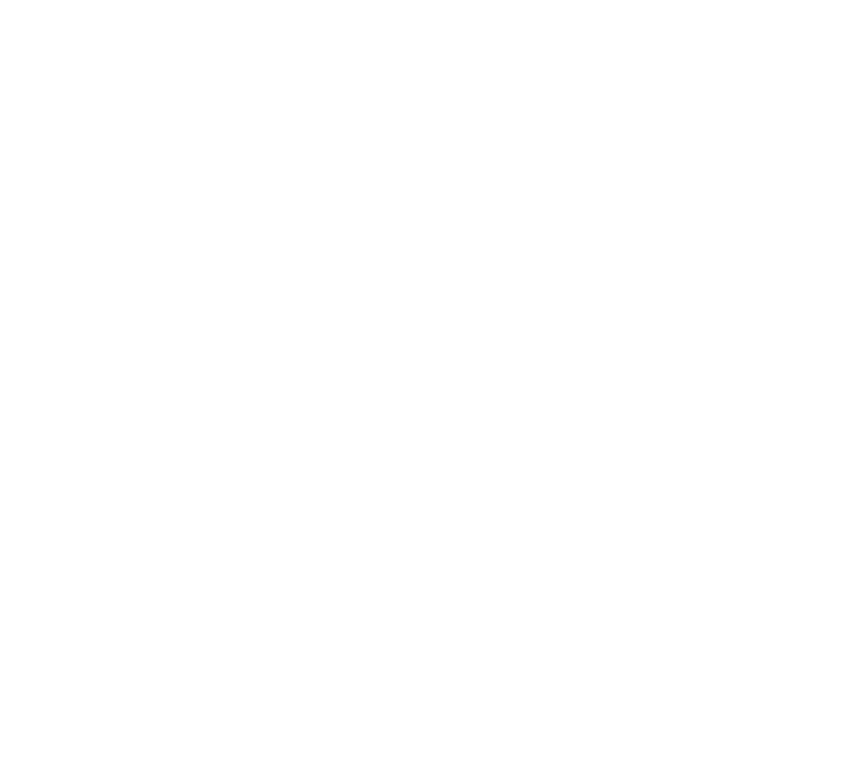
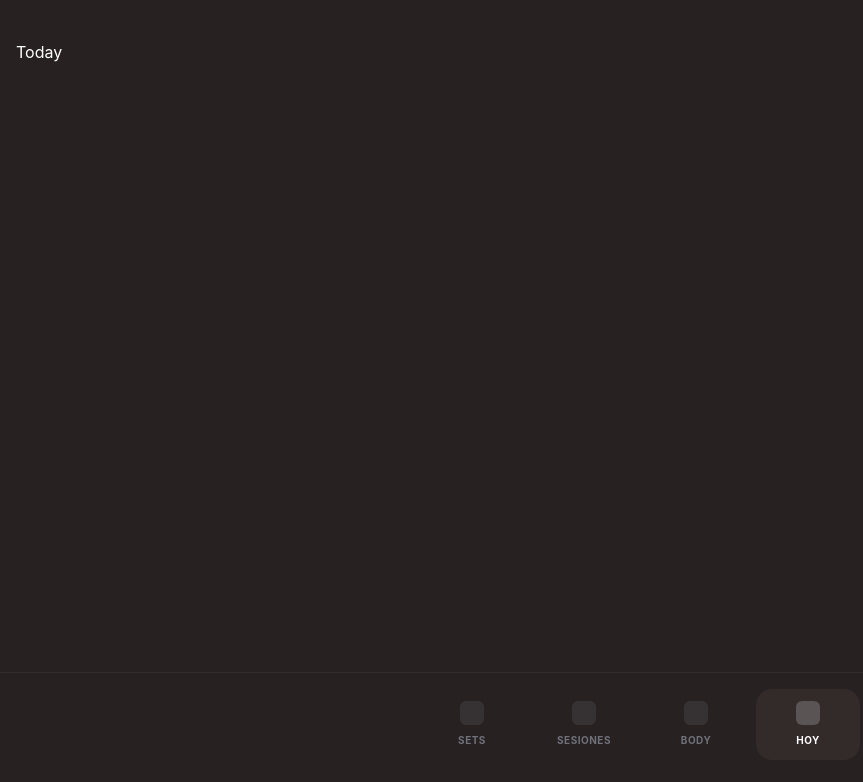
Before and after one commit to manur31/karga, a React (Vite) app: page /today in a window 1280 px wide. Shown: the top 782 px of the page, without its empty margins (0-863 px from the left). Built offline with nearby package versions, Linux system fonts and the light colour scheme.

Commit message:
feat: layout base y tabbar

```diff
--- a/src/App.jsx
+++ b/src/App.jsx
@@ -1,5 +1,6 @@
 import { BrowserRouter, Routes, Route } from "react-router"
 import ProtectedRoutes from "./ProtectedRoutes"
+import MainLayout from "./layouts/MainLayout"
 
 function App() {
 
@@ -12,10 +13,12 @@
           <Route path={'/register'} element/>
           <Route path={'/onboarding'} element/>
           <Route element={<ProtectedRoutes/>}>
-            <Route path={'/sets'} element/>
-            <Route path={'/sessions'} element/>
-            <Route path={'/body'} element/>
-            <Route path={'/today'} element/>
+            <Route element={<MainLayout />}>
+              <Route path={'/sets'} element={<div>Sets</div>} />
+              <Route path={'/sessions'} element={<div>Sessions</div>} />
+              <Route path={'/body'} element={<div>Body</div>} />
+              <Route path={'/today'} element={<div>Today</div>} />
+            </Route>
           </Route>
         </Routes>
       </BrowserRouter>
@@ -23,4 +26,4 @@
   )
 }
 
-export default App
+export default App;
--- /dev/null
+++ b/src/components/TabBar/TabBar.jsx
@@ -0,0 +1,34 @@
+import { NavLink } from "react-router";
+
+const navItems = [
+  { path: "/sets", label: "Sets" },
+  { path: "/sessions", label: "Sesiones" },
+  { path: "/body", label: "Body" },
+  { path: "/today", label: "Hoy" },
+];
+
+export default function TabBar() {
+  return (
+    <nav className="fixed bottom-0 left-0 right-0 bg-[#272121] border-t border-white/5 px-2 pb-10 pt-4 z-50">
+      <div className="flex justify-between items-center w-full max-w-md mx-auto">
+        {navItems.map((item) => (
+          <NavLink
+            key={item.path}
+            to={item.path}
+            className={({ isActive }) => `
+              flex-1 flex flex-col items-center justify-center gap-1.5 py-3 mx-1 rounded-2xl transition-all duration-200
+              ${isActive ? "bg-[#332A2A] text-karga-orange" : "text-zinc-500"}
+            `}
+          >
+            {/* placeholder */}
+            <div className="w-6 h-6 bg-current opacity-20 rounded-md mb-0.5" />
+
+            <span className="text-[10px] font-bold uppercase tracking-wider">
+              {item.label}
+            </span>
+          </NavLink>
+        ))}
+      </div>
+    </nav>
+  );
+}
--- /dev/null
+++ b/src/layouts/MainLayout.jsx
@@ -0,0 +1,16 @@
+import { Outlet } from 'react-router';
+import TabBar from '../components/TabBar/TabBar';
+
+export default function MainLayout() {
+  return (
+    <div className="min-h-screen bg-[#272121] flex flex-col text-white">
+
+      <main className="flex-1 pb-32 px-4 pt-10">
+        <Outlet />
+      </main>
+
+      <TabBar />
+
+    </div>
+  );
+}
```
